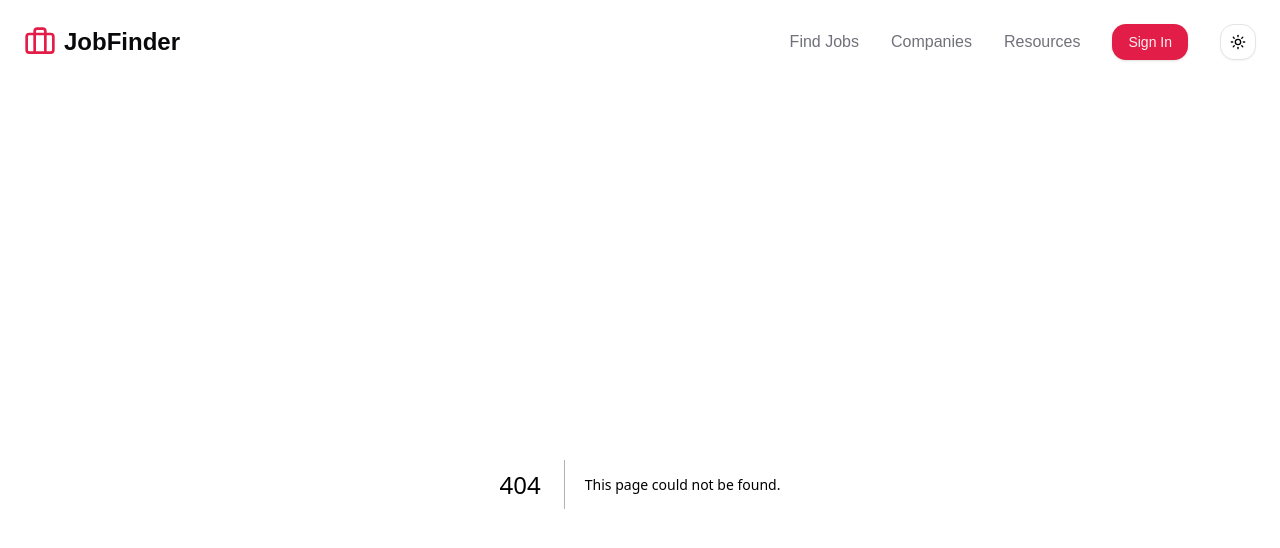
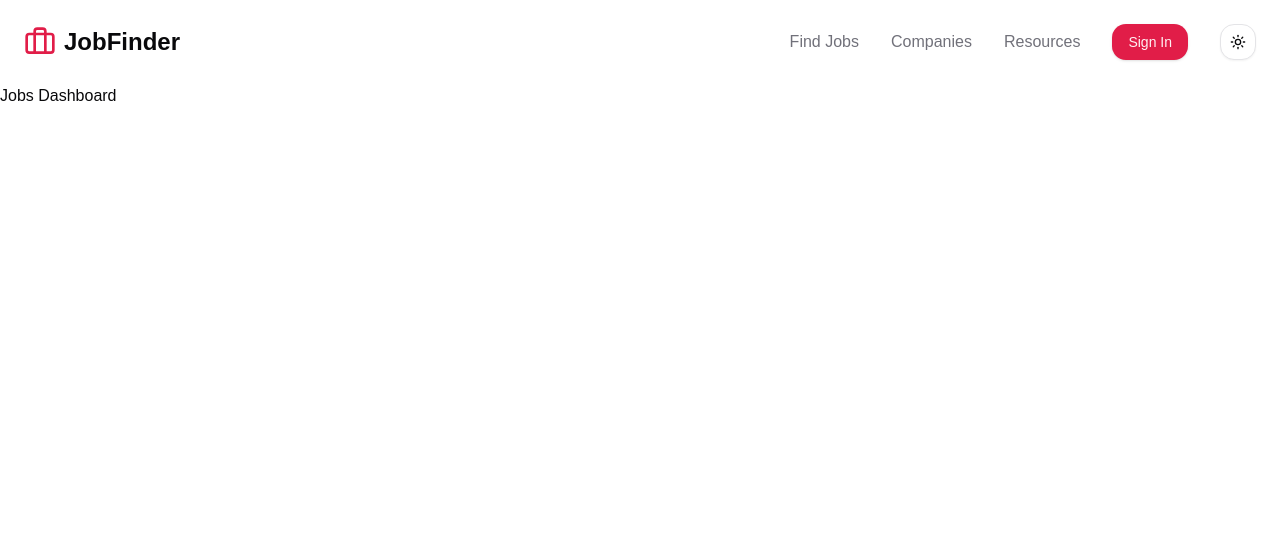
Before and after one commit to peterdinis/JobFinder, a Next.js app: page /jobs/dashboard in a window 1280 px wide. Before the commit this address had no page. Shown: the top 548 px of the page. Built offline with nearby package versions, Linux system fonts and the light colour scheme.

Commit message:
feat: Start working on jobs dashboard page WIP

```diff
--- /dev/null
+++ b/app/jobs/dashboard/page.tsx
@@ -0,0 +1,11 @@
+import { NextPage } from "next";
+
+const JobsDashboardPage: NextPage = () => {
+    return (
+        <>
+            Jobs Dashboard
+        </>
+    )
+}
+
+export default JobsDashboardPage
```
